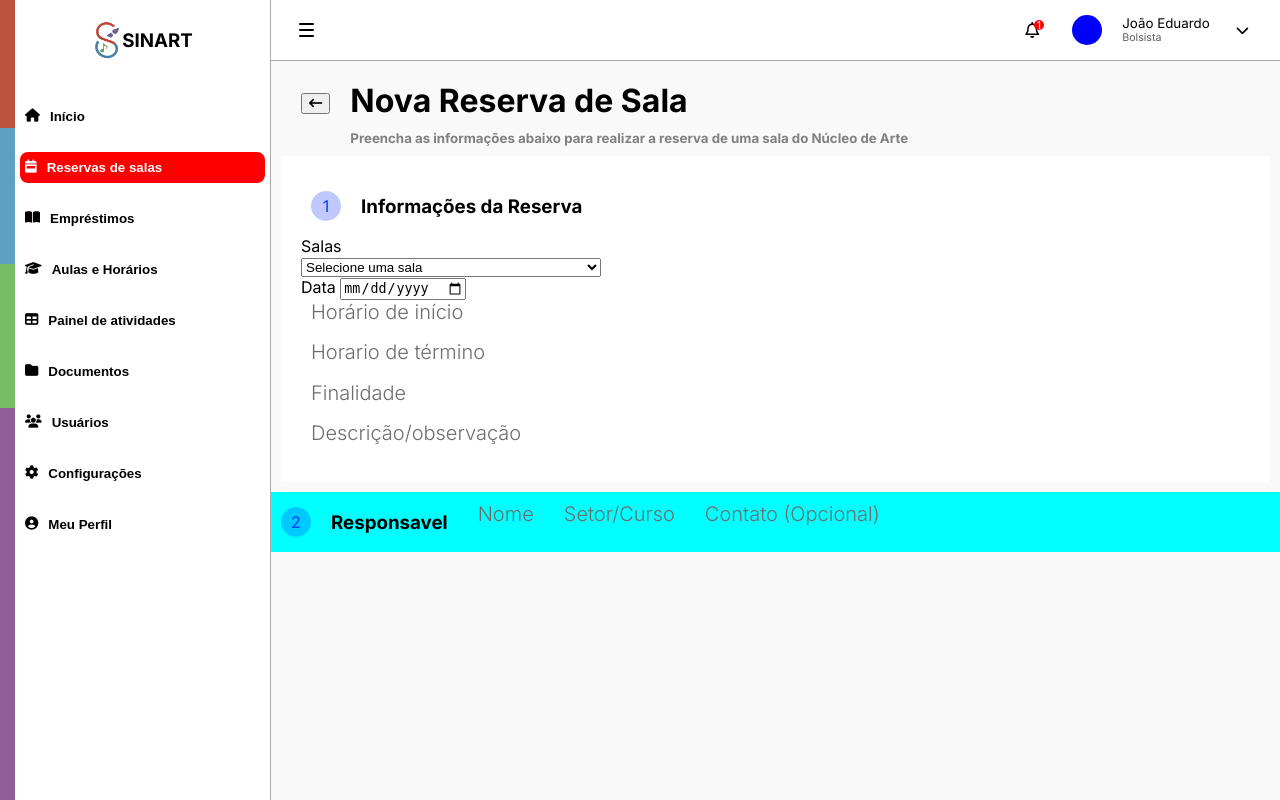
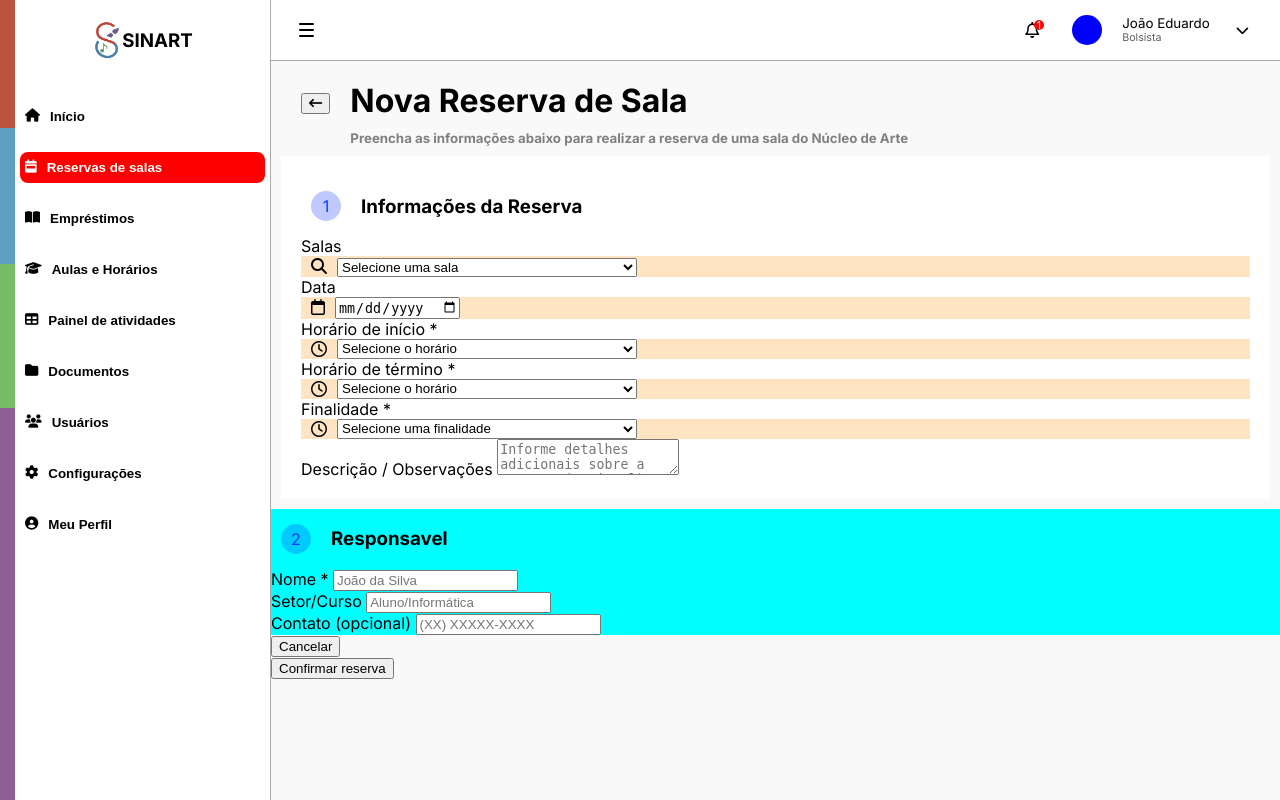
Before and after one commit to JoaoEduardo-dv/SINART, a Django app: page /cadastroReservas/ in a window 1280 px wide. Run offline with Django 5.2, Linux system fonts and the light colour scheme; some libraries are stand-ins or nearby versions; some web fonts are replaced.

Commit message:
Continuação na edição de reservas e cadastroReservas

```diff
--- a/static/css/reservas/cadastroReservas.css
+++ b/static/css/reservas/cadastroReservas.css
@@ -50,3 +50,13 @@
 select {
     width: 300px ;
 }
+
+
+
+
+.juncaoDupla{
+    display: flex;
+    padding-left: 10px ;
+    gap: 10px ;
+    background-color: bisque;
+}
--- a/static/css/reservas/reservas.css
+++ b/static/css/reservas/reservas.css
@@ -55,7 +55,7 @@
     display: flex;
     flex-direction: row;
     justify-content: space-between;
-    background-color: aqua;
+    /* background-color: aqua; */
     width: 100%;
     height: 30px;
     align-items: center;
@@ -143,4 +143,9 @@
     margin: 0;
     height: 100%;
     width: 70px;
+    display: flex;
+    justify-content: center;
+    align-items: center;
+    background-color: rgb(9, 255, 0);
+    border-radius: 5px;
 }
--- a/templates/base.html
+++ b/templates/base.html
@@ -6,10 +6,7 @@
     <meta name="viewport" content="width=device-width, initial-scale=1.0">
     <title>{% block title %}SINART{% endblock %}</title>
     <link rel="stylesheet" href="{% static 'css/style.css' %}">
-
     <link rel="stylesheet" href="{% static 'css/inicio.css' %}">
-    {% block extra_css %}
-    {% endblock %}
     <link rel="stylesheet" href="{% static 'css/reservas/reservas.css' %}">
     <link rel="stylesheet" href="{% static 'css/reservas/cadastroReservas.css' %}">
     <link rel="stylesheet" href="https://cdnjs.cloudflare.com/ajax/libs/font-awesome/6.6.0/css/all.min.css" integrity="sha512-Kc323vGBEqzTmouAECnVceyQqyqdsSiqLQISBL29aUW4U/M7pSPA/gEUZQqv1cwx4OnYxTxve5UMg5GT6L4JJg==" crossorigin="anonymous" referrerpolicy="no-referrer" />
--- a/templates/reservas/cadastroReservas.html
+++ b/templates/reservas/cadastroReservas.html
@@ -15,6 +15,7 @@ Reservas
 
 <div class="parte2CadReservas">
     <div class="FormularioCadReservas">
+
         <div class="tituloFormCadReservas">
             <div class="numCadReservas">
                 1
@@ -23,11 +24,16 @@ Reservas
         </div>
 
         <div class="infor1">
+
             <div class="Colocar um nome depois">
+
                 <label for="salas">Salas</label>
-                <div class="iconeBarraPesquisaFormCadReservas">
 
+                <div class="juncaoDupla">
+                    <div class="iconesCadResera">
+                        <i class="fa-solid fa-magnifying-glass"></i>
                     </div>
+
                     <div class="barraFuncionalCadReserva">
                         <select name="salas" id="salas">
                             <option value="" disabled selected>Selecione uma sala</option>
@@ -39,33 +45,143 @@ Reservas
                         </select>
                     </div>
                 </div>
+            </div>
+
+            {% comment %} Colocar função para não pdoer escolher datas passadas e ou já esclhidas {% endcomment %}
+            <div class:"dataCadReserva">
 
                 <label for="data">Data</label>
 
+                <div class="juncaoDupla">
+                    <div class="iconesCadResera">
+                        <i class="fa-regular fa-calendar"></i>
+                    </div>
+
                     <input type="date" id="data" name="data" required>
+                </div>
+            </div>
 
+            <div class="horarios">
+                <div class="campo">
+                    {% comment %} Ver outra possivel forma de fazer {% endcomment %}
+                    <label for="horario_inicio">Horário de início *</label>
 
-            <h2>Horário de início</h2>
-            <h2>Horario de término</h2>
+                    <div class="juncaoDupla">
+                        <div class="iconesCadResera">
+                            <i class="fa-regular fa-clock"></i>
+                        </div>
+
+                        <select id="horario_inicio" name="horario_inicio">
+                            <option value="" disabled selected>Selecione o horário</option>
+                            <option value="07:00">07:00</option>
+                            <option value="07:45">07:45</option>
+                            <option value="08:50">08:50</option>
+                            <option value="09:35">09:35</option>
+                            <option value="10:30">10:30</option>
+                            <option value="11:15">11:15</option>
+                            <option value="13:00">13:00</option>
+                            <option value="13:45">13:45</option>
+                            <option value="14:50">14:50</option>
+                            <option value="15:35">15:35</option>
+                            <option value="16:30">16:30</option>
+                            <option value="17:15">17:15</option>
+                        </select>
+                    </div>
+                </div>
+
+                <div class="campo">
+                    <label for="horario_termino">Horário de término *</label>
+
+                    <div class="juncaoDupla">
+                        <div class="iconesCadResera">
+                            <i class="fa-regular fa-clock"></i>
+                        </div>
+
+                        <select id="horario_inicio" name="horario_inicio">
+                            <option value="" disabled selected>Selecione o horário</option>
+                            <option value="07:45">07:45</option>
+                            <option value="08:30">08:30</option>
+                            <option value="09:35">09:35</option>
+                            <option value="10:20">10:20</option>
+                            <option value="11:15">11:15</option>
+                            <option value="13:00">13:00</option>
+                            <option value="13:45">13:45</option>
+                            <option value="14:50">14:50</option>
+                            <option value="15:35">15:35</option>
+                            <option value="16:30">16:30</option>
+                            <option value="17:15">17:15</option>
+                            <option value="18:00">18:00</option>
+                        </select>
+                    </div>
+                </div>
+            </div>
         </div>
 
         <div class="infor2">
-            <h2>Finalidade</h2>
-            <h2>Descrição/observação</h2>
+
+            {% comment %} Coloca para voltar ao selecione caso marqu algo e queira desmarcar. {% endcomment %}
+            <label for="finalidade">Finalidade *</label>
+
+            <div class="juncaoDupla">
+
+                <div class="iconesCadResera">
+                    <i class="fa-regular fa-clock"></i>
+                </div>
+
+                <select id="finalidade" name="finalidade">
+                    <option value="" disabled selected>Selecione uma finalidade</option>
+                    <option value="aula">Aula/Estudo</option>
+                    <option value="ensaio">Ensaio</option>
+                    <option value="reuniao">Reunião</option>
+                    <option value="evento">Evento</option>
+                    <option value="apresentacao">Apresentação</option>
+                    <option value="oficina">Oficina</option>
+                    <option value="outro">Outro</option>
+                </select>
+
+            </div>
+
+            <label for="descricao">Descrição / Observações</label>
+            <textarea id="descricao" name="descricao"
+                placeholder="Informe detalhes adicionais sobre a reserva (opcional)..." maxlength="500"></textarea>
+
         </div>
     </div>
+
     <div class="infoCadReservas">
         <div class="tituloFormCadReservas">
             <div class="numCadReservas">
                 2
             </div>
             <h3>Responsavel</h3>
+        </div>
 
-            <h2>Nome</h2>
-            <h2>Setor/Curso</h2>
-            <h2>Contato (Opcional)</h2>
+        <div class="verNomeClasse">
+            <label for="nome">Nome *</label>
+            <input type="text" id="nome" name="nome" placeholder="João da Silva">
         </div>
+
+            {% comment %} Ver essa questão para saber como e mehor fazer {% endcomment %}
+        <div class="verNomeClasse">
+            <label for="nome">Setor/Curso</label>
+            <input type="text" id="nome" name="nome" placeholder="Aluno/Informática">
+        </div>
+
+        <div class="verNomeClasse">
+            <label for="contato">Contato (opcional)</label>
+            <input type="tel" id="contato" name="contato" placeholder="(XX) XXXXX-XXXX">
         </div>
     </div>
 
+    <div class="but">
+        <button>Cancelar</button>
+        {% comment %} Ainda ajeitar {% endcomment %}
+        <div>
+            <button>Confirmar reserva</button>
+        </div>
+    </div>
+
+    {% comment %} Confirmação de atualização para commit????? {% endcomment %}
+</div>
+
 {% endblock %}
```
Also changed, not shown: setup/urls.py (line endings or trailing spaces). Lines whose indentation alone changed are shown as unchanged.
